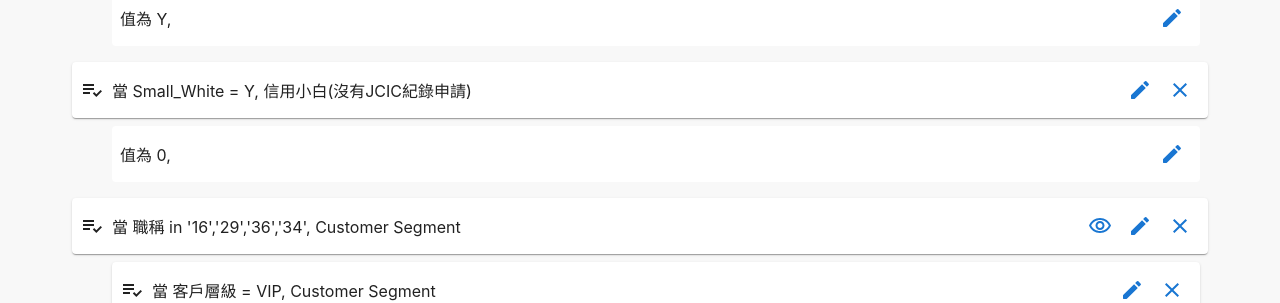
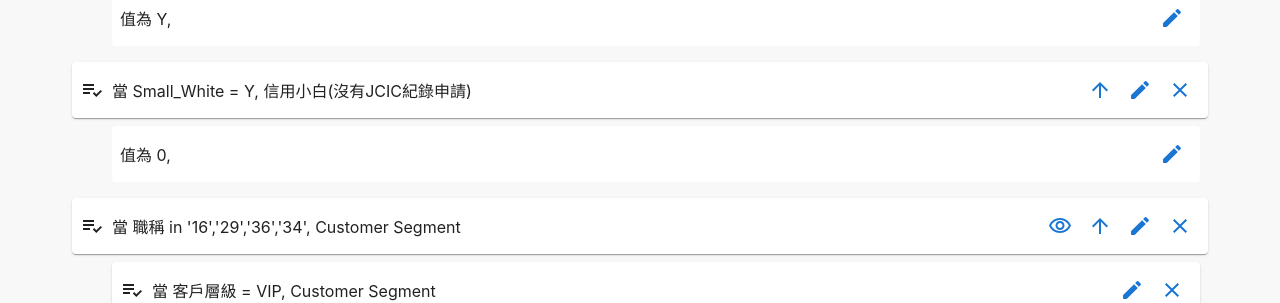
Before and after one commit to relyky/NextJsLab, a Next.js app: page /demo2/dm2010/AppForm in a window 1280 px wide. Shown: the part 284-587 px from the top of the page. Built offline with nearby package versions, Linux system fonts and the light colour scheme.

Commit message:
decisionTree UI

```diff
--- a/src/pages/demo2/dm2010/StatementCard.tsx
+++ b/src/pages/demo2/dm2010/StatementCard.tsx
@@ -7,7 +7,7 @@ import { Dialog, DialogTitle, DialogContent, DialogContentText, DialogActions }
 import { TextField } from '@mui/material'
 import Swal from 'sweetalert2'
 
-import { isDcsAssignment, updCond, updAssimt, newStatement, rmvStatement } from './decisionTreeSlice'
+import { isDcsAssignment, updCond, updAssimt, newStatement, rmvStatement, moveUpward } from './decisionTreeSlice'
 import TreeContent from './TreeContent'
 
 import WhenIcon from '@mui/icons-material/PlaylistAddCheckOutlined'
@@ -17,6 +17,7 @@ import OffIcon from '@mui/icons-material/VisibilityOffOutlined'
 import EditIcon from '@mui/icons-material/EditRounded'
 import NewIcon from '@mui/icons-material/AddComment'
 import ClearIcon from '@mui/icons-material/Clear'
+import UpwardIcon from '@mui/icons-material/ArrowUpward'
 
 const StatementCard: FC<{
   item: DcsStatement,
@@ -64,6 +65,14 @@ const StatementCard: FC<{
             {isTreeAction &&
               <IconButton onClick={toggleShowDetail} color={f_showDetail ? 'primary' : 'default'}>
                 {f_showDetail ? <OnIcon /> : <OffIcon />}
+              </IconButton>
+            }
+
+            {(props.pos > 0) &&
+              <IconButton color={'primary'} onClick={() => {
+                dispatch(moveUpward({ path: props.path, index: props.pos }))
+              }}>
+                <UpwardIcon />
               </IconButton>
             }
 
--- a/src/pages/demo2/dm2010/decisionTreeSlice.ts
+++ b/src/pages/demo2/dm2010/decisionTreeSlice.ts
@@ -3,6 +3,7 @@ import type { WritableDraft } from 'immer/dist/internal';
 import type { DcsCondision, DcsAssignment, DcsStatement, DecisionTreeState } from './interfaces'
 import { createAsyncThunk, createSlice, PayloadAction } from '@reduxjs/toolkit'
 import assert from 'assert'
+import { ConstructionOutlined } from '@mui/icons-material';
 
 //DecisionTree   := Statement[] & ElseStatement
 //Statement      := IF Condision Then DecisionAction
@@ -127,6 +128,24 @@ export const decisionTreeSlice = createSlice({
 
       branch.splice(index, 1)
     },
+    moveUpward(state, action: PayloadAction<{ path: number[], index: number }>) {
+      /// 移除一筆條件陳述
+
+      const { path, index } = action.payload
+      assert(index > 0, '位罝為0時不可能再上移。')
+
+      let branch = state
+      path.forEach(i => {
+        branch = branch[i].action as WritableDraft<DcsStatement>[]
+      });
+
+      const prev = branch[index - 1]
+      const curr = branch[index]
+
+      //效果等同：與前面換位置
+      branch.splice(index, 1, prev)     // 前位後罝
+      branch.splice(index - 1, 1, curr) // 現位前置
+    },
     updCond(state, action: PayloadAction<{ cond: DcsCondision, index: number, path: number[] }>) {
       const { cond, index, path } = action.payload
       //console.debug('updCond', { cond, index, path })
@@ -158,6 +177,7 @@ export const {
   updAssimt,
   newStatement,
   rmvStatement,
+  moveUpward,
 } = decisionTreeSlice.actions
 
 export default decisionTreeSlice.reducer
```
